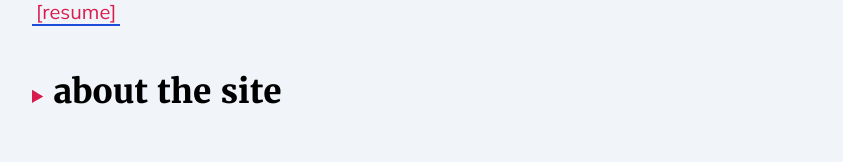
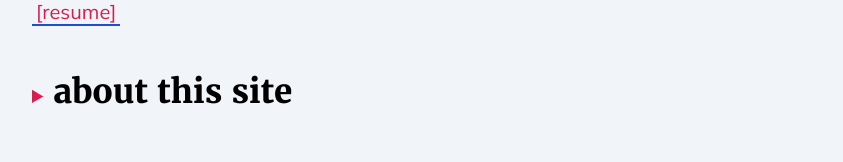
Before and after one commit to tjheffner/heffdotdev, a SvelteKit app: page /about in a window 1280 px wide. Shown: the part 551-713 px from the top of the page, without its empty margins (218-1061 px from the left). Built offline with nearby package versions, Linux system fonts and the light colour scheme.

Commit message:
update type scale

```diff
--- a/src/global.css
+++ b/src/global.css
@@ -87,18 +87,18 @@ h6 {
 }
 
 /* type scale */
-h1 {
+h1, .h1 {
   font-size: 2.75em;
   line-height: 1.1;
   margin-bottom: var(--space-away);
 }
-h2 {
+h2, .h2 {
   font-size: 1.6583em;
 }
-h3 {
+h3, .h3 {
   font-size: 1.401em;
 }
-small {
+small, .small {
   font-size: 0.8448em;
   display: block;
   margin-bottom: var(--space-near);
--- a/src/routes/(main)/about/+page.svelte
+++ b/src/routes/(main)/about/+page.svelte
@@ -43,8 +43,8 @@
       <a href="/resume" target="_blank">[resume]</a>
     </Details>
 
-    <Details title="about the site">
-      <p>heffner.dev is perpetually under construction but coming together 🏄‍♂️</p>
+    <Details title="about this site">
+      <p>heffner.dev is perpetually under construction, like me 🏄‍♂️</p>
 
       <p>parts <a href="/blog">blog,</a> <a href="/gallery">photo gallery,</a> <a href="/about/latest">tracker,</a> and <a href="/christmas">playground</a></p>
 
@@ -57,7 +57,7 @@
     <Details title="contact">
       <p>If you have questions, or are interested in hiring me, send me an <a href="mailto:tannerjheffner@gmail.com">email</a> or reach out on linkedin. The icon in the footer will take you to my profile.</p>
 
-      <p>Cheers!</p>
+      <p class="h1">✌️</p>
     </Details>
 
 </section>
```
